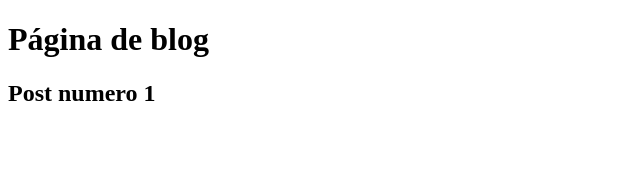
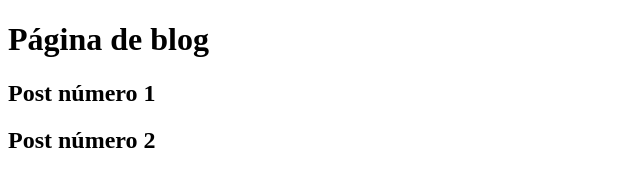
Before and after one commit to Wendell1988/aulagithub, a plain HTML site: page blog.html in a window 1280 px wide. Shown: the whole page, without its empty margins (0-640 px from the left). Drawn offline with Linux system fonts and the light colour scheme.

Commit message:
Update blog

```diff
--- a/blog.html
+++ b/blog.html
@@ -7,6 +7,7 @@
 </head>
 <body>
    <h1>Página de blog</h1>
-   <h2>Post numero 1</h2>
+   <h2>Post número 1</h2>
+   <h2>Post número 2</h2>
     </body>
 </html>
```
